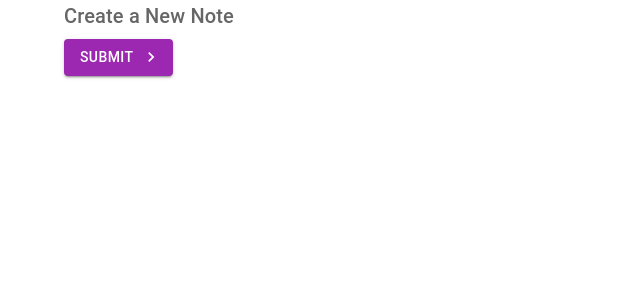
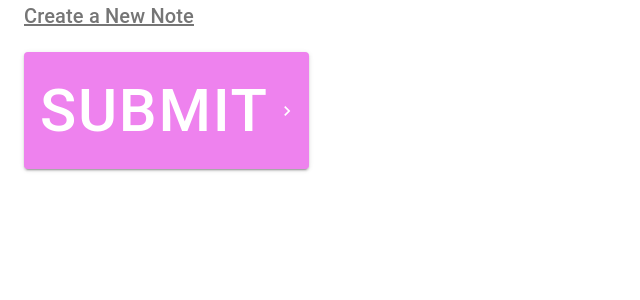
Before and after one commit to joyun25/material_ui, a React (Create React App) app: page /create in a window 1280 px wide. Shown: the top 300 px of the page, without its empty margins (0-640 px from the left). Built offline with nearby package versions, Linux system fonts and the light colour scheme.

Commit message:
add makeStyles Hook

```diff
--- a/src/pages/Create.js
+++ b/src/pages/Create.js
@@ -1,42 +1,48 @@
 import React from 'react'
-import { Typography, Button, Container } from '@mui/material'
-// import AcUnitOutlinedIcon from '@mui/icons-material/AcUnitOutlined'
-// import SendIcon from '@mui/icons-material/Send'
-import KeyboardArrowRightIcon from '@mui/icons-material/KeyboardArrowRight'
+import Typography from '@material-ui/core/Typography'
+import Button from '@material-ui/core/Button'
+import Container from '@material-ui/core/Container'
+import KeyboardArrowRightIcon from '@material-ui/icons/KeyboardArrowRight'
+import { makeStyles } from '@material-ui/core'
+
+const useStyles = makeStyles({
+  btn: {
+    fontSize: 60,
+    backgroundColor: 'violet',
+    '&:hover': {
+      backgroundColor: 'blue'
+    }
+  },
+  title: {
+    textDecoration: 'underline',
+    marginBottom: 20
+  }
+});
 
 export default function Create() {
+  const classes = useStyles();
+
   return (
-    <div>
-      <Container>
+    <Container size="sm">
       <Typography
+      className={ classes.title }
         variant="h6"
+        color="textSecondary"
         component="h2"
-          color="textSecondary"
         gutterBottom
       >
         Create a New Note
       </Typography>
 
       <Button
+        className={ classes.btn }
+        onClick={() => console.log('you clicked me')}
         type="submit"
         color="secondary"
         variant="contained"
-          onClick={() => console.log('you clicked me')}
-          // startIcon={<SendIcon/>}
-          endIcon={<KeyboardArrowRightIcon/>}
-        >
+        endIcon={<KeyboardArrowRightIcon />}>
         Submit
       </Button>
-
-        {/* icons */}
-        {/* <AcUnitOutlinedIcon/>
-        <AcUnitOutlinedIcon color="secondary" fontSize="large"/>
-        <AcUnitOutlinedIcon color="secondary" fontSize="small"/>
-        <AcUnitOutlinedIcon color="action" fontSize="small"/>
-        <AcUnitOutlinedIcon color="error" fontSize="small"/>
-        <AcUnitOutlinedIcon color="disabled" fontSize="small"/>
-        <br /> */}
     </Container>
-    </div>
   )
 }
```
Also changed, not shown: package.json (+10 -15 lines), 1 other file (tests, documents, lock files or other folders). Lines whose indentation alone changed are shown as unchanged.
